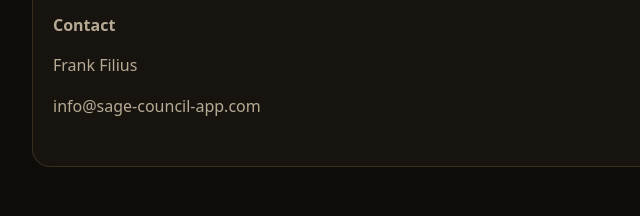
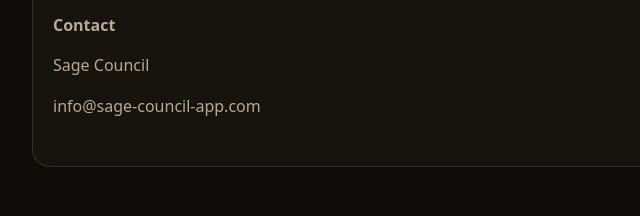
Before and after one commit to sage-council/landing, a plain HTML site: page privacy.html in a window 1280 px wide. Shown: the part 1212-1428 px from the top of the page, 248-888 px from the left. Drawn offline with Linux system fonts and the light colour scheme.

Commit message:
Update name

```diff
--- a/privacy.html
+++ b/privacy.html
@@ -150,7 +150,7 @@
                     <p>Apple App Store / Google Play: app distribution and payment</p>
 
                     <p><strong>Contact</strong></p>
-                    <p>Frank Filius</p>
+                    <p>Sage Council</p>
                     <p>info@sage-council-app.com</p>
                 </article>
             </main>
```
Also changed, not shown: terms.html (+1 -1 lines).
